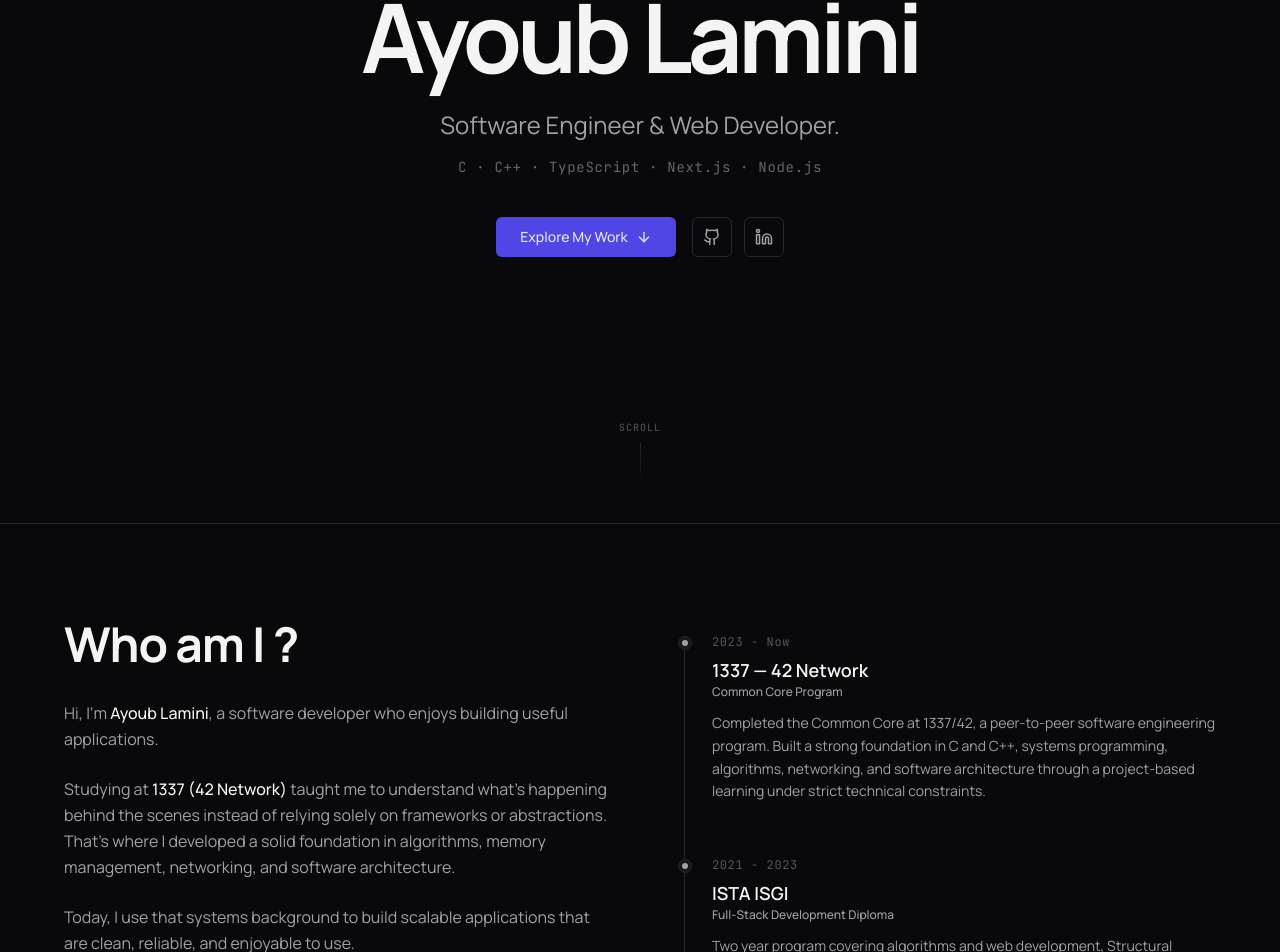
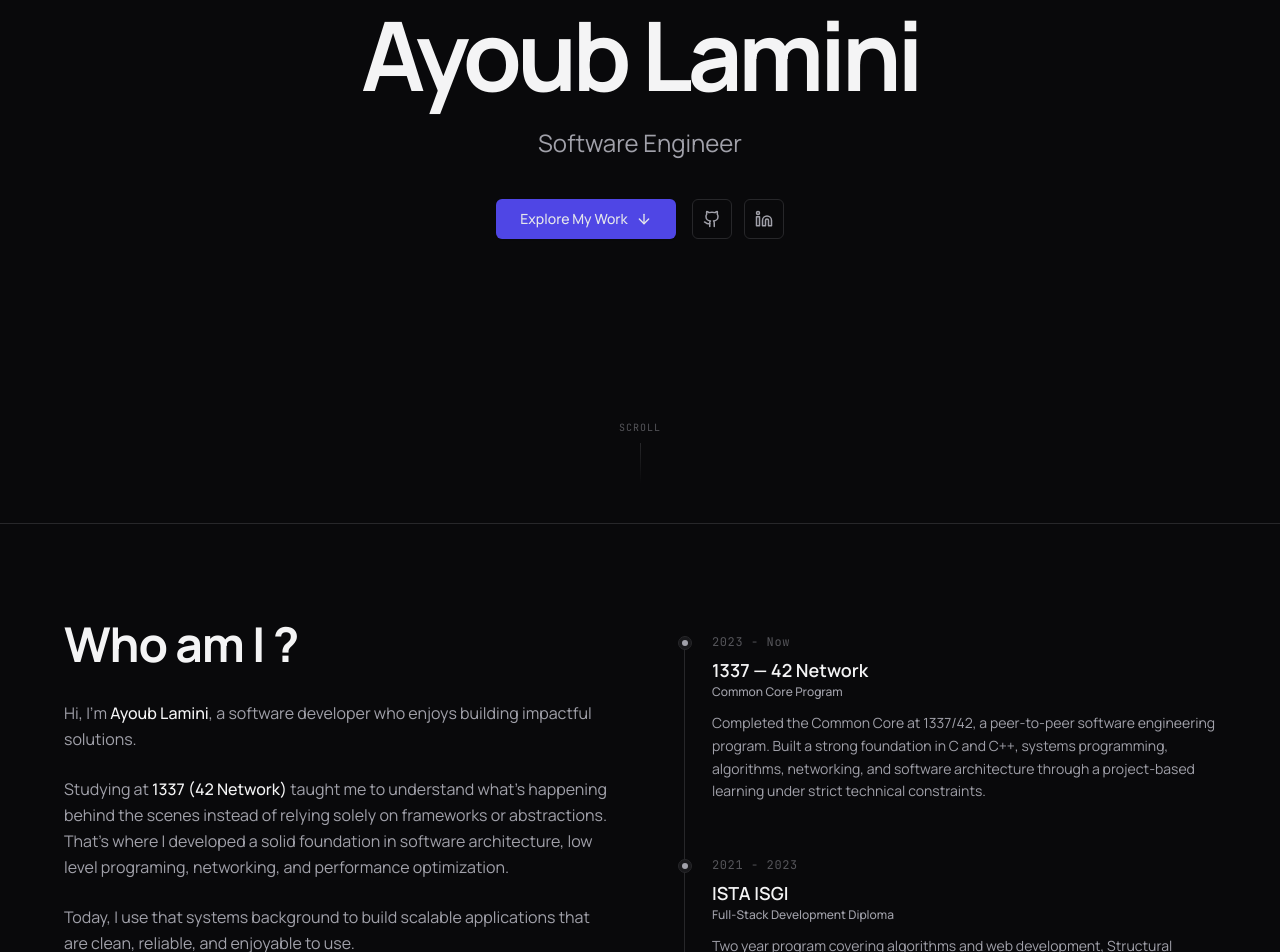
Before and after one commit to AyoubLamini/Portfolio, a Next.js app: page / in a window 1280 px wide. Shown: the part 277-1229 px from the top of the page. Built offline with nearby package versions, Linux system fonts and the light colour scheme.

Commit message:
about part modification

```diff
--- a/components/sections/About.tsx
+++ b/components/sections/About.tsx
@@ -113,9 +113,9 @@ export default function About() {
                         </div>
 
                         <div ref={textRef} className="mt-8 space-y-6 max-w-xl">
-                         <p className="text-neutral-ink-muted leading-relaxed text-base"> Hi, I&apos;m <span className="text-neutral-ink font-medium">Ayoub Lamini</span>, a software developer who enjoys building useful applications. </p>
+                         <p className="text-neutral-ink-muted leading-relaxed text-base"> Hi, I&apos;m <span className="text-neutral-ink font-medium">Ayoub Lamini</span>, a software developer who enjoys building impactful solutions. </p>
 
-<p className="text-neutral-ink-muted leading-relaxed text-base"> Studying at <span className="text-neutral-ink font-medium">1337 (42 Network)</span> taught me to understand what&apos;s happening behind the scenes instead of relying solely on frameworks or abstractions. That&apos;s where I developed a solid foundation in algorithms, memory management, networking, and software architecture. </p>
+<p className="text-neutral-ink-muted leading-relaxed text-base"> Studying at <span className="text-neutral-ink font-medium">1337 (42 Network)</span> taught me to understand what&apos;s happening behind the scenes instead of relying solely on frameworks or abstractions. That&apos;s where I developed a solid foundation in software architecture, low level programing, networking, and performance optimization. </p>
 
 <p className="text-neutral-ink-muted leading-relaxed text-base"> Today, I use that systems background to build scalable applications that are clean, reliable, and enjoyable to use.</p>
 <p className="text-neutral-ink-muted leading-relaxed text-base"> I&apos;m always looking for opportunities to learn, improve, and build software that solves real problems. </p>
--- a/components/sections/Hero.tsx
+++ b/components/sections/Hero.tsx
@@ -52,7 +52,7 @@ export default function Hero() {
                     ref={subtitleRef}
                     className="font-sans text-lg sm:text-xl md:text-2xl text-neutral-ink-muted max-w-2xl mx-auto mb-4 leading-relaxed text-balance"
                 >
-                    Software Engineer & Web Developer. <br />
+                    Software Engineer <br />
                 </p>
 
 
@@ -60,7 +60,7 @@ export default function Hero() {
                     ref={techRef}
                     className="font-mono text-xs sm:text-sm text-neutral-ink-muted/60 tracking-wider mb-10"
                 >
-                    C · C++ · TypeScript · Next.js · Node.js
+
                 </p>
 
 
```
